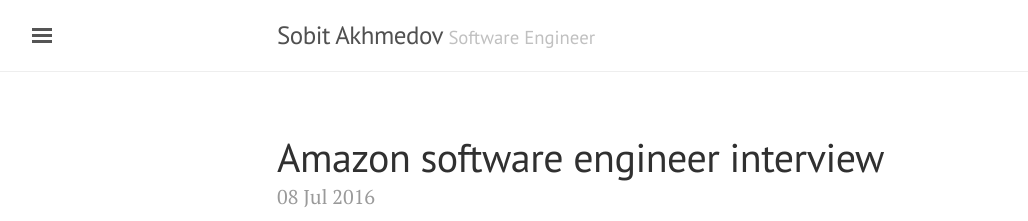
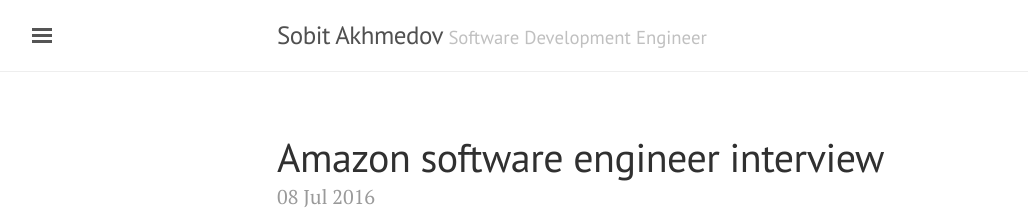
Before and after one commit to sobit/sobit.github.io, a Jekyll site: the page built from index.html, in a window 1280 px wide and 900 px high. Shown: the top 221 px of the window, without its empty margins (3-1031 px from the left). Built offline with Jekyll 4.4.1, drawn with Linux system fonts in a browser that asks for light colours; the list of posts is cut into pages by our own code.

Commit message:
add development

```diff
--- a/_config.yml
+++ b/_config.yml
@@ -5,7 +5,7 @@
 
 # Setup
 title:               Sobit Akhmedov
-tagline:             Software Engineer
+tagline:             Software Development Engineer
 description:         >
                      Sobit Akhmedov is a backend, infrastructure, scalability specialist with sufficient background in
                      managing high load production stacks. Currently lives in Berlin, Germany and works at GetYourGuide.
```
